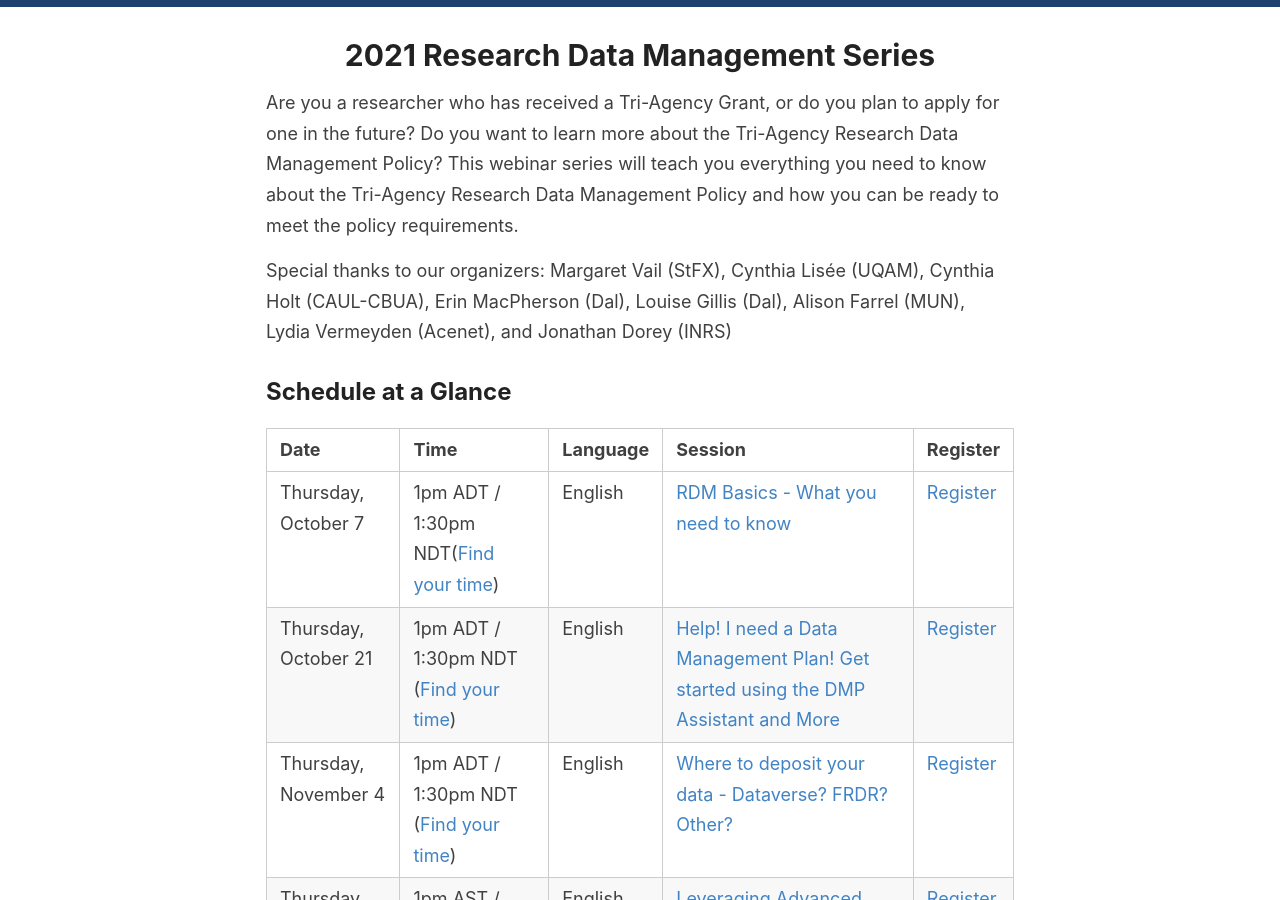
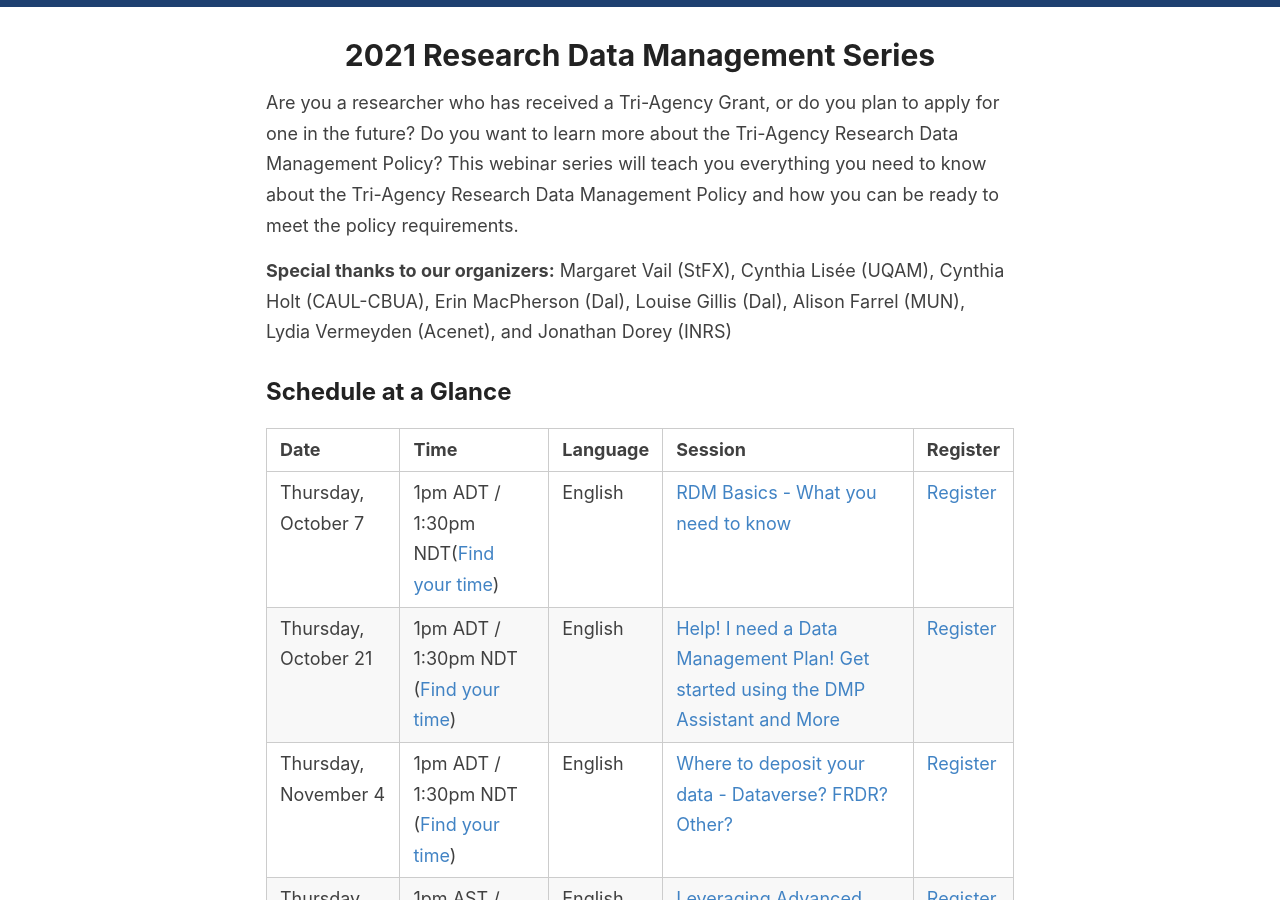
Before and after one commit to caul-dpsc/2021-rdm-series, a Jekyll site: the page built from _pages/index.md, in a window 1280 px wide and 900 px high, scrolled down 322 px. Built offline with Jekyll 4.4.1, drawn with Linux system fonts in a browser that asks for light colours.

```diff
--- a/_pages/index.md
+++ b/_pages/index.md
@@ -5,7 +5,7 @@ permalink: /
 ---
 Are you a researcher who has received a Tri-Agency Grant, or do you plan to apply for one in the future? Do you want to learn more about the Tri-Agency Research Data Management Policy? This webinar series will teach you everything you need to know about the Tri-Agency Research Data Management Policy and how you can be ready to meet the policy requirements.
 
-Special thanks to our organizers: Margaret Vail (StFX), Cynthia Lisée (UQAM), Cynthia Holt (CAUL-CBUA), Erin MacPherson (Dal), Louise Gillis (Dal), Alison Farrel (MUN), Lydia Vermeyden (Acenet), and Jonathan Dorey (INRS)
+<b>Special thanks to our organizers:</b> Margaret Vail (StFX), Cynthia Lisée (UQAM), Cynthia Holt (CAUL-CBUA), Erin MacPherson (Dal), Louise Gillis (Dal), Alison Farrel (MUN), Lydia Vermeyden (Acenet), and Jonathan Dorey (INRS)
 
 ## Schedule at a Glance
 
```
